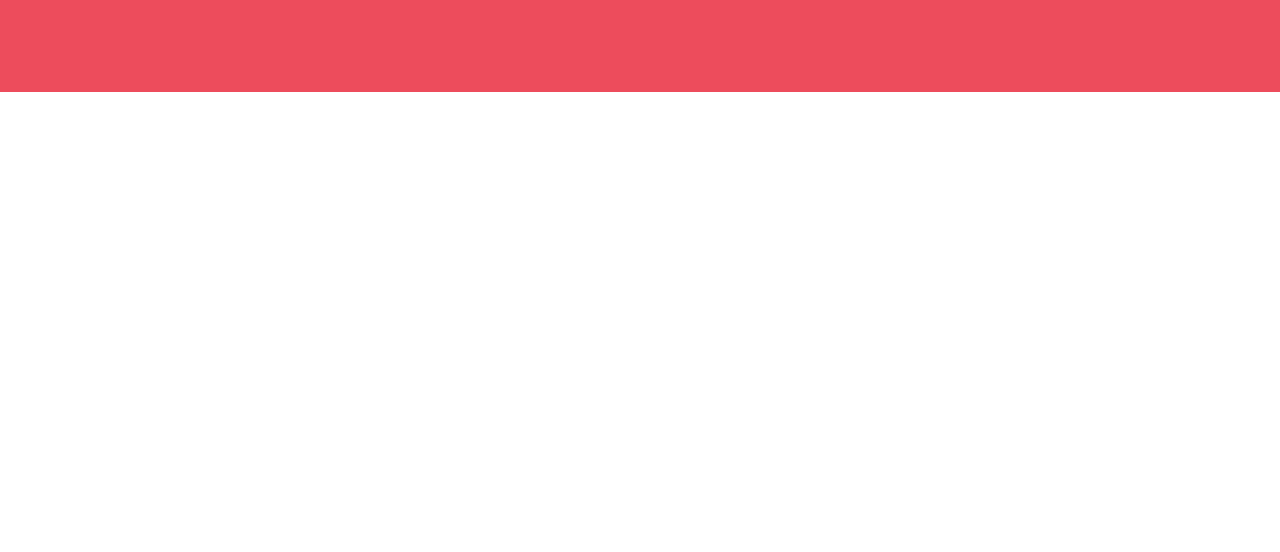
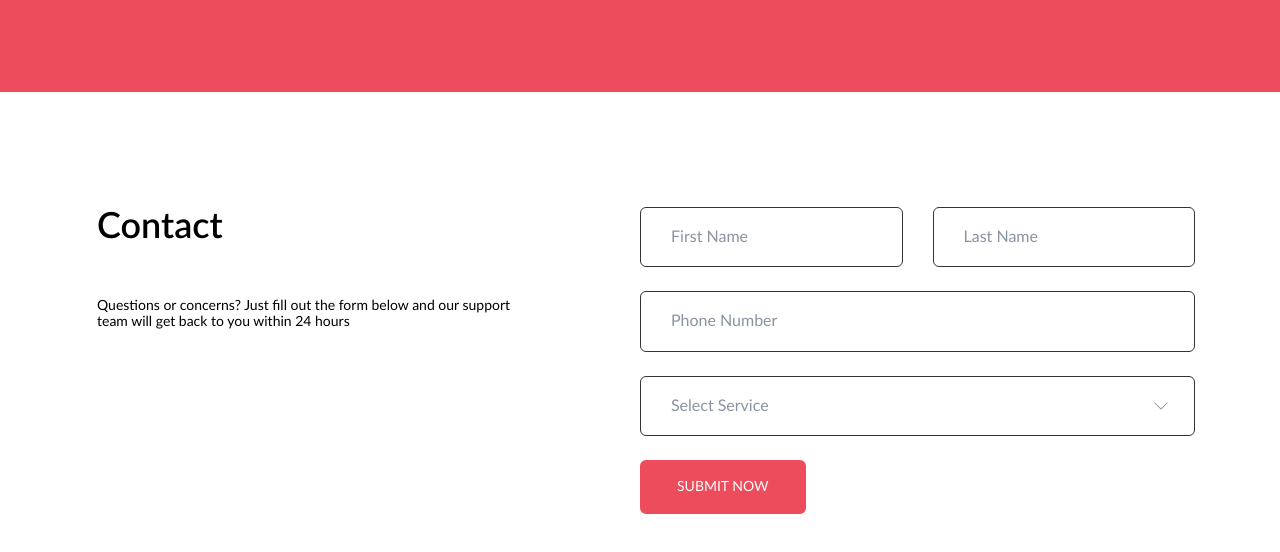
Before and after one commit to rorik302/CloudBudget, a plain HTML site: page index.html in a window 1280 px wide. Shown: the part 2750-3302 px from the top of the page. Before the commit the page ends 2842 px from the top, so only its background shows below. Drawn offline with Linux system fonts and the light colour scheme.

Commit message:
contact ready

```diff
--- a/index.html
+++ b/index.html
@@ -247,6 +247,56 @@
                     </div>
                 </div>
             </section>
+
+            <section class="contact">
+                <div class="container">
+                    <div class="contact__inner">
+                        <div class="contact__left">
+                            <h2 class="contact__title">Contact</h2>
+                            <p class="contact__text">
+                                Questions or concerns? Just fill out the form
+                                below and our support team will get back to you
+                                within 24 hours
+                            </p>
+                        </div>
+                        <div class="contact__right">
+                            <form class="contact__form">
+                                <div class="row">
+                                    <input
+                                        type="text"
+                                        class="contact__form-field"
+                                        placeholder="First Name"
+                                    />
+                                    <input
+                                        type="text"
+                                        class="contact__form-field"
+                                        placeholder="Last Name"
+                                    />
+                                </div>
+
+                                <input
+                                    type="tel"
+                                    class="contact__form-field"
+                                    placeholder="Phone Number"
+                                />
+
+                                <select class="contact__form-field select">
+                                    <option value="" disabled selected>
+                                        Select Service
+                                    </option>
+                                </select>
+
+                                <button
+                                    type="submit"
+                                    class="contact__form-submit"
+                                >
+                                    Submit Now
+                                </button>
+                            </form>
+                        </div>
+                    </div>
+                </div>
+            </section>
         </main>
     </body>
 </html>
--- a/scss/_fonts.scss
+++ b/scss/_fonts.scss
@@ -37,6 +37,10 @@
         font-family: "Lato Regular", sans-serif;
         font-size: 14px;
     }
+    &-16 {
+        font-family: "Lato Regular", sans-serif;
+        font-size: 16px;
+    }
 }
 
 %semi {
--- /dev/null
+++ b/scss/blocks/_contact.scss
@@ -0,0 +1,71 @@
+.contact {
+    padding: 115px 0 120px;
+    &__inner {
+        display: flex;
+        justify-content: space-between;
+    }
+    &__left {
+        width: 40%;
+        padding-left: 12px;
+    }
+    &__right {
+        width: 50%;
+    }
+
+    &__title {
+        @extend %semi-36;
+        margin-bottom: 50px;
+    }
+    &__text {
+        @extend %regular-14;
+    }
+    &__form {
+        .row {
+            display: flex;
+            .contact__form-field {
+                margin: 0 15px 24px;
+                &:first-child {
+                    margin-left: 0;
+                }
+                &:last-child {
+                    margin-right: 0;
+                }
+            }
+        }
+        &-field {
+            width: 100%;
+            margin-bottom: 24px;
+            padding: 20px 0 20px 30px;
+            border: 1px solid #333333;
+            border-radius: 6px;
+            @extend %regular-16;
+            color: rgba(#132743, 0.5);
+            outline: none;
+            &::placeholder {
+                color: rgba(#132743, 0.5);
+            }
+            &:last-child {
+                margin-bottom: 27px;
+            }
+            &.select {
+                -webkit-appearance: none;
+                -moz-appearance: none;
+                appearance: none;
+                background: url("../../icons/ChevronDown\(E70D\).svg") no-repeat;
+                background-size: 14px;
+                background-position: calc(100% - 26px);
+            }
+        }
+        &-submit {
+            padding: 16px 34px;
+            background-color: #ed4c5c;
+            color: #ffffff;
+            border: 3px solid #ed4c5c;
+            @extend %regular-14;
+            &:hover {
+                background-color: transparent;
+                color: #ed4c5c;
+            }
+        }
+    }
+}
--- a/scss/styles.scss
+++ b/scss/styles.scss
@@ -21,3 +21,6 @@
 
 // Benefits
 @import "blocks/benefits";
+
+// Contact
+@import "blocks/contact";
```
Also changed, not shown: css/styles.css, icons/ChevronDown(E70D).svg (added), 1 other file.
